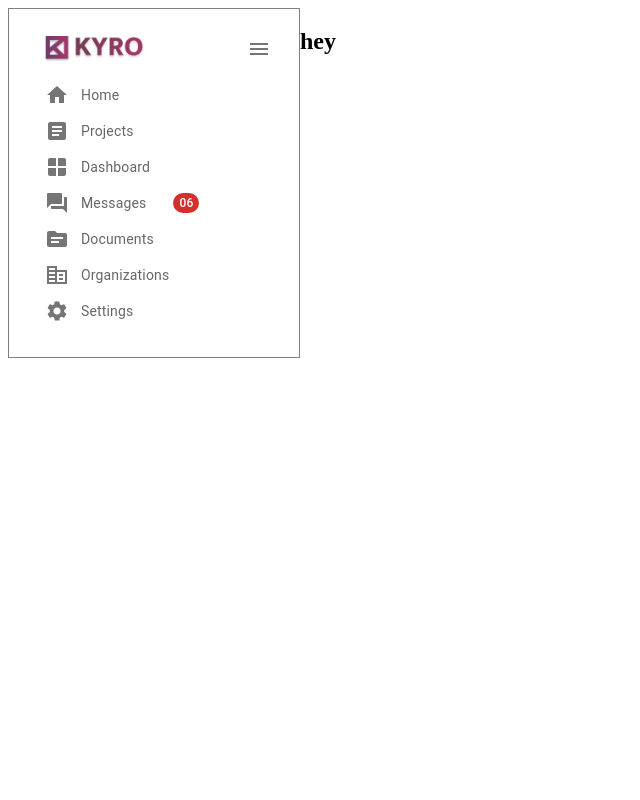
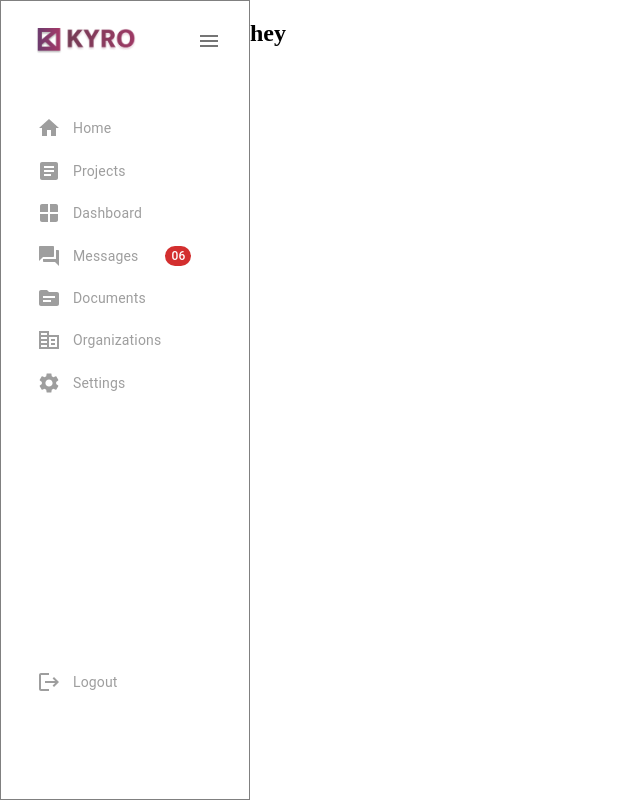
Before and after one commit to saranyavinjarapu/KyroProfilePageReactFrontend, a React (Create React App) app: page / in a window 1280 px wide. Shown: the whole page, without its empty margins (0-640 px from the left). Built offline with nearby package versions, Linux system fonts and the light colour scheme.

Commit message:
modularized and refined sidebar menu items to have a generic menu item that can be reused

```diff
--- a/src/components/App.css
+++ b/src/components/App.css
@@ -1,4 +1,13 @@
+body {
+  height: 100vh;
+  margin: 0;
+  padding: 0;
+}
+* {
+  box-sizing: border-box;
+}
 .App {
   text-align: center;
   display: flex;
+  height: 100vh;
 }
--- a/src/components/Sidebar/Siderbar.js
+++ b/src/components/Sidebar/Siderbar.js
@@ -14,6 +14,19 @@ import Badge from "@mui/material/Badge";
 import SourceIcon from "@mui/icons-material/Source";
 import CorporateFareIcon from "@mui/icons-material/CorporateFare";
 import SettingsIcon from "@mui/icons-material/Settings";
+import LogoutIcon from "@mui/icons-material/Logout";
+
+const Item = ({ title, icon, badge }) => {
+  return (
+    <MenuItem sx={{ mt: 0.8 }}>
+      <ListItemIcon style={{ color: "#9e9e9e" }}>{icon}</ListItemIcon>
+      <Typography variant="body2" color="#9e9e9e">
+        {title}
+      </Typography>
+      {badge && badge}
+    </MenuItem>
+  );
+};
 
 const Siderbar = () => {
   return (
@@ -34,66 +47,29 @@ const Siderbar = () => {
           <MenuOutlinedIcon />
         </IconButton>
       </Box>
-      <Box>
+      <Box mt="35px">
         <MenuList>
-          <MenuItem>
-            <ListItemIcon>
-              <HomeIcon />
-            </ListItemIcon>
-            <Typography variant="body2" color="text.secondary">
-              Home
-            </Typography>
-          </MenuItem>
-          <MenuItem>
-            <ListItemIcon>
-              <ArticleIcon></ArticleIcon>
-            </ListItemIcon>
-            <Typography variant="body2" color="text.secondary">
-              Projects
-            </Typography>
-          </MenuItem>
-          <MenuItem>
-            <ListItemIcon>
-              <WindowIcon></WindowIcon>
-            </ListItemIcon>
-            <Typography variant="body2" color="text.secondary">
-              Dashboard
-            </Typography>
-          </MenuItem>
-          <MenuItem>
-            <ListItemIcon>
-              <ForumIcon></ForumIcon>
-            </ListItemIcon>
-            <Typography variant="body2" color="text.secondary">
-              Messages
-            </Typography>
-            <Badge badgeContent="06" sx={{ pl: 5 }} color="error"></Badge>
-          </MenuItem>
-          <MenuItem>
-            <ListItemIcon>
-              <SourceIcon></SourceIcon>
-            </ListItemIcon>
-            <Typography variant="body2" color="text.secondary">
-              Documents
-            </Typography>
-          </MenuItem>
-          <MenuItem>
-            <ListItemIcon>
-              <CorporateFareIcon></CorporateFareIcon>
-            </ListItemIcon>
-            <Typography variant="body2" color="text.secondary">
-              Organizations
-            </Typography>
-          </MenuItem>
-          <MenuItem>
-            <ListItemIcon>
-              <SettingsIcon></SettingsIcon>
-            </ListItemIcon>
-            <Typography variant="body2" color="text.secondary">
-              Settings
-            </Typography>
-          </MenuItem>
+          <Item title="Home" icon={<HomeIcon />} />
+          <Item title="Projects" icon={<ArticleIcon />} />
+          <Item title="Dashboard" icon={<WindowIcon />} />
+          <Item
+            title="Messages"
+            icon={<ForumIcon />}
+            badge={
+              <Badge badgeContent="06" sx={{ pl: 5 }} color="error"></Badge>
+            }
+          />
+          <Item title="Documents" icon={<SourceIcon />} />
+          <Item title="Organizations" icon={<CorporateFareIcon />} />
+          <Item title="Settings" icon={<SettingsIcon />} />
         </MenuList>
+      </Box>
+      <Box position="absolute" bottom="100px">
+        <Item
+          title="Logout"
+          icon={<LogoutIcon />}
+          sx={{ position: "absolute", bottom: "10px" }}
+        />
       </Box>
     </div>
   );
```
Also changed, not shown: 1 other file (tests, documents, lock files or other folders).
